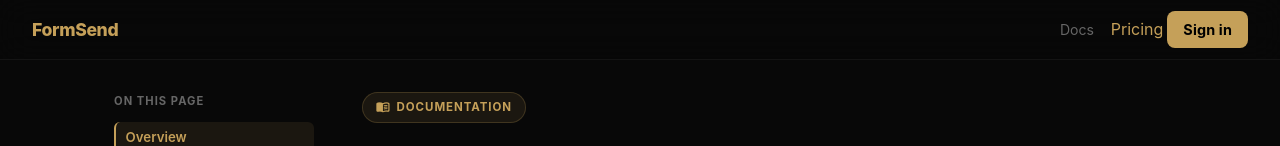
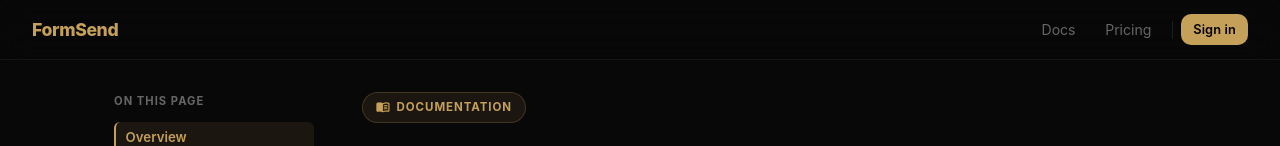
Before and after one commit to ezeroandone/website-form-submit-frontend, a Next.js app: page /docs in a window 1280 px wide. Shown: the top 146 px of the page. Built offline with nearby package versions, Linux system fonts and the light colour scheme; no server answers.

Commit message:
fix: add nav-link class to all nav items, add visual divider before auth section

```diff
--- a/src/components/Nav.tsx
+++ b/src/components/Nav.tsx
@@ -14,19 +14,25 @@
       <a href="/" className="nav-brand">FormSend</a>
       <div className="nav-links">
         <a href="/docs" className="nav-link">Docs</a>
-        <a href="/pricing">Pricing</a>
+        <a href="/pricing" className="nav-link">Pricing</a>
         {user ? (
           <>
-            <a href="/dashboard">Dashboard</a>
-            {user.is_admin && <a href="/admin">Admin</a>}
+            {/* divider */}
+            <span style={{ width: 1, height: 18, background: "var(--border)", display: "inline-block", margin: "0 0.25rem" }} aria-hidden="true" />
+            <a href="/dashboard" className="nav-link">Dashboard</a>
+            {user.is_admin && <a href="/admin" className="nav-link">Admin</a>}
             <form action={`${API}/auth/logout`} method="POST" style={{ display: "inline" }}>
               <button type="submit" className="btn-ghost btn-sm">Sign out</button>
             </form>
           </>
         ) : (
-          <a href={`${API}/auth/google`} className="btn-primary" style={{ padding: "0.4rem 1rem", borderRadius: 8, background: "#C5A059", color: "#000", fontWeight: 700, fontSize: "0.9rem" }}>
-            Sign in
-          </a>
+          <>
+            {/* divider */}
+            <span style={{ width: 1, height: 18, background: "var(--border)", display: "inline-block", margin: "0 0.25rem" }} aria-hidden="true" />
+            <a href={`${API}/auth/google`} className="btn-primary btn-sm">
+              Sign in
+            </a>
+          </>
         )}
       </div>
     </nav>
```
